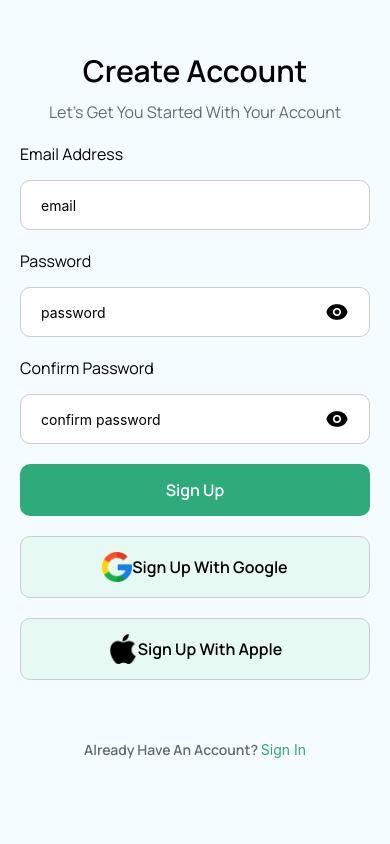
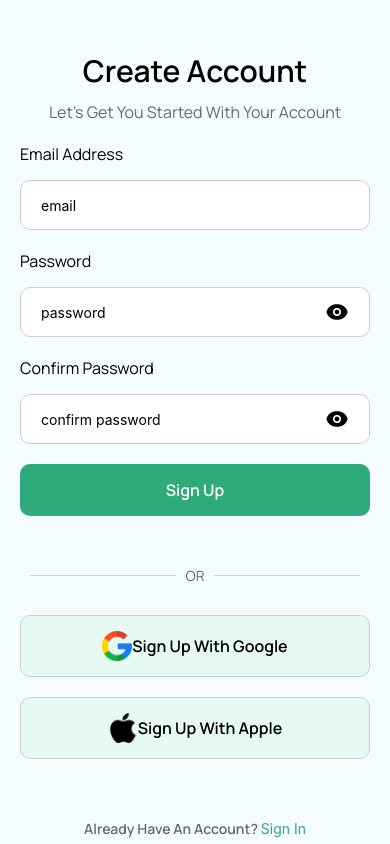
Before and after one commit to mbuthimungai/Moving-Differently-Daily, a React Native app: screen /Register in a window 390 px wide. Built offline with nearby package versions, Linux system fonts and the light colour scheme.

Commit message:
feat(UI): Add the or separator for social buttons

```diff
--- a/app/screens/Login.tsx
+++ b/app/screens/Login.tsx
@@ -2,6 +2,7 @@ import React from "react";
 import {
   Dimensions,
   Image,
+  ScrollView,
   StyleSheet,
   Text,
   TouchableOpacity,
@@ -21,6 +22,7 @@ const Login = ({ navigation }: { navigation: LoginProps }) => {
   const [togglePswd, setTogglePswd] = React.useState<boolean>(false);
   return (
     <View style={styles.container}>
+      <ScrollView>
         <View style={{ alignItems: "center", paddingBottom: 20 }}>
           <Text style={styles.heading}>Hello Again!</Text>
           <Text style={styles.secondaryHeading}>
@@ -125,6 +127,7 @@ const Login = ({ navigation }: { navigation: LoginProps }) => {
             <Text style={{ color: colors.green }}>Sign Up For Free</Text>
           </TouchableOpacity>
         </View>
+      </ScrollView>
     </View>
   );
 };
--- a/app/screens/Register.tsx
+++ b/app/screens/Register.tsx
@@ -6,6 +6,7 @@ import {
   View,
   Image,
   TouchableOpacity,
+  ScrollView,
 } from "react-native";
 import { NativeStackNavigationProp } from "@react-navigation/native-stack";
 import colors from "../../assets/colors";
@@ -24,6 +25,7 @@ const Register = ({ navigation }: { navigation: RegisterProps }) => {
   const [confirmPswd, setConfirmPswd] = React.useState<string>("");
   return (
     <View style={styles.container}>
+      <ScrollView showsVerticalScrollIndicator={false}>
         <View style={{ alignItems: "center", paddingBottom: 20 }}>
           <Text style={styles.heading}>Create Account</Text>
           <Text style={styles.secondaryHeading}>
@@ -68,6 +70,12 @@ const Register = ({ navigation }: { navigation: RegisterProps }) => {
         <AppButton onPress={() => {}}>
           <Text style={styles.btnText}>Sign Up</Text>
         </AppButton>
+        <View style={{ height: 40 }} />
+        <View style={styles.orContainer}>
+          <View style={styles.line} />
+          <Text style={styles.orText}>OR</Text>
+          <View style={styles.line} />
+        </View>
         <View style={{ height: 20 }} />
         <AppButton
           onPress={() => {}}
@@ -123,6 +131,7 @@ const Register = ({ navigation }: { navigation: RegisterProps }) => {
             <Text style={{ color: colors.green }}>Sign In</Text>
           </TouchableOpacity>
         </View>
+      </ScrollView>
     </View>
   );
 };
@@ -173,5 +182,22 @@ const styles = StyleSheet.create({
     paddingBottom: 5,
     fontSize: 16,
   },
+  orContainer: {
+    flexDirection: "row",
+    alignItems: "center",
+    justifyContent: "center",
+    marginVertical: 10,
+  },
+  line: {
+    flex: 1,
+    height: 1,
+    backgroundColor: colors.lightGrey,
+    marginHorizontal: 10,
+  },
+  orText: {
+    color: colors.grey,
+    fontFamily: "Manrope-Regular",
+    fontSize: 14,
+  },
 });
 export default Register;
```
Lines whose indentation alone changed are shown as unchanged.
